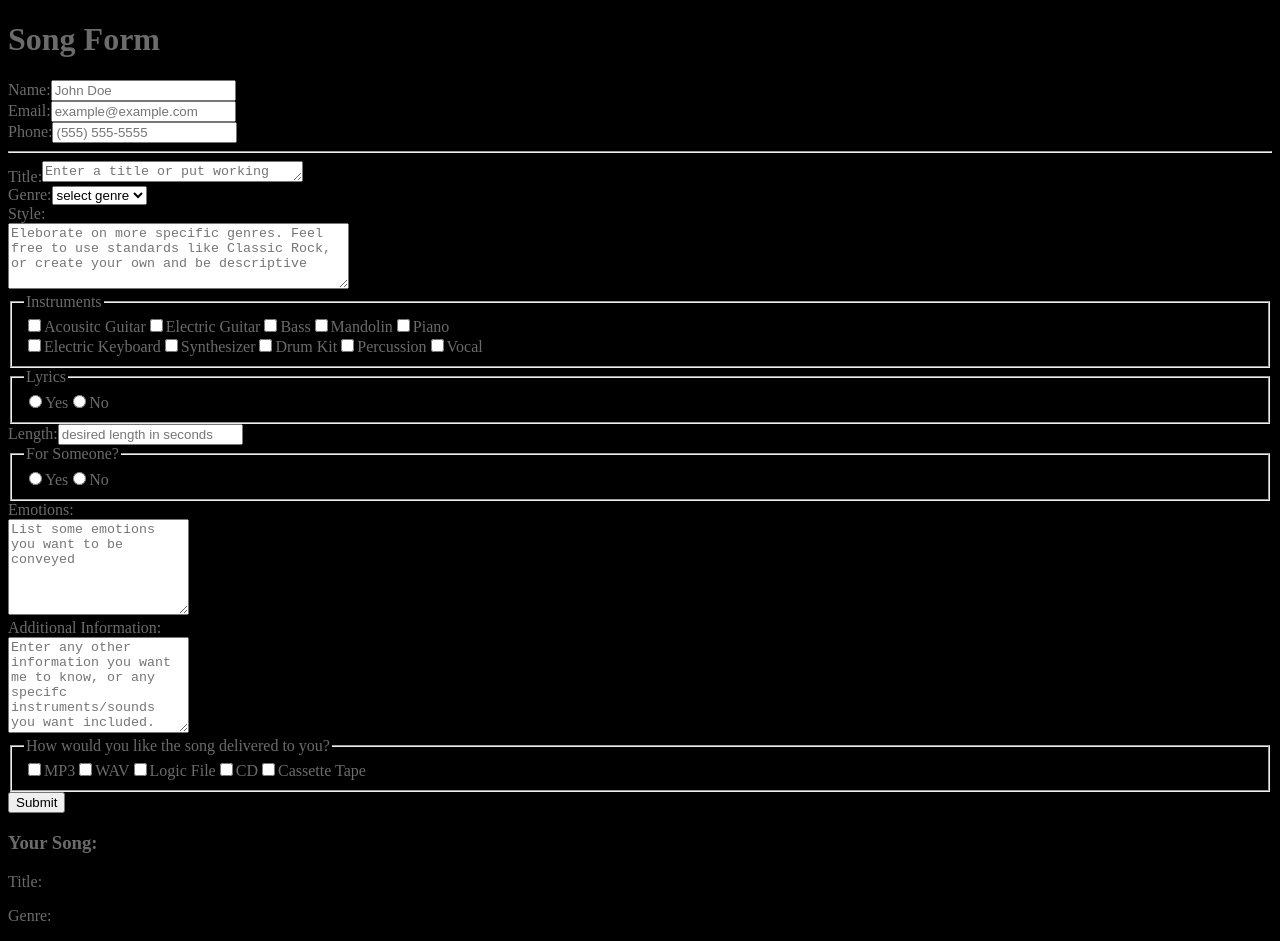
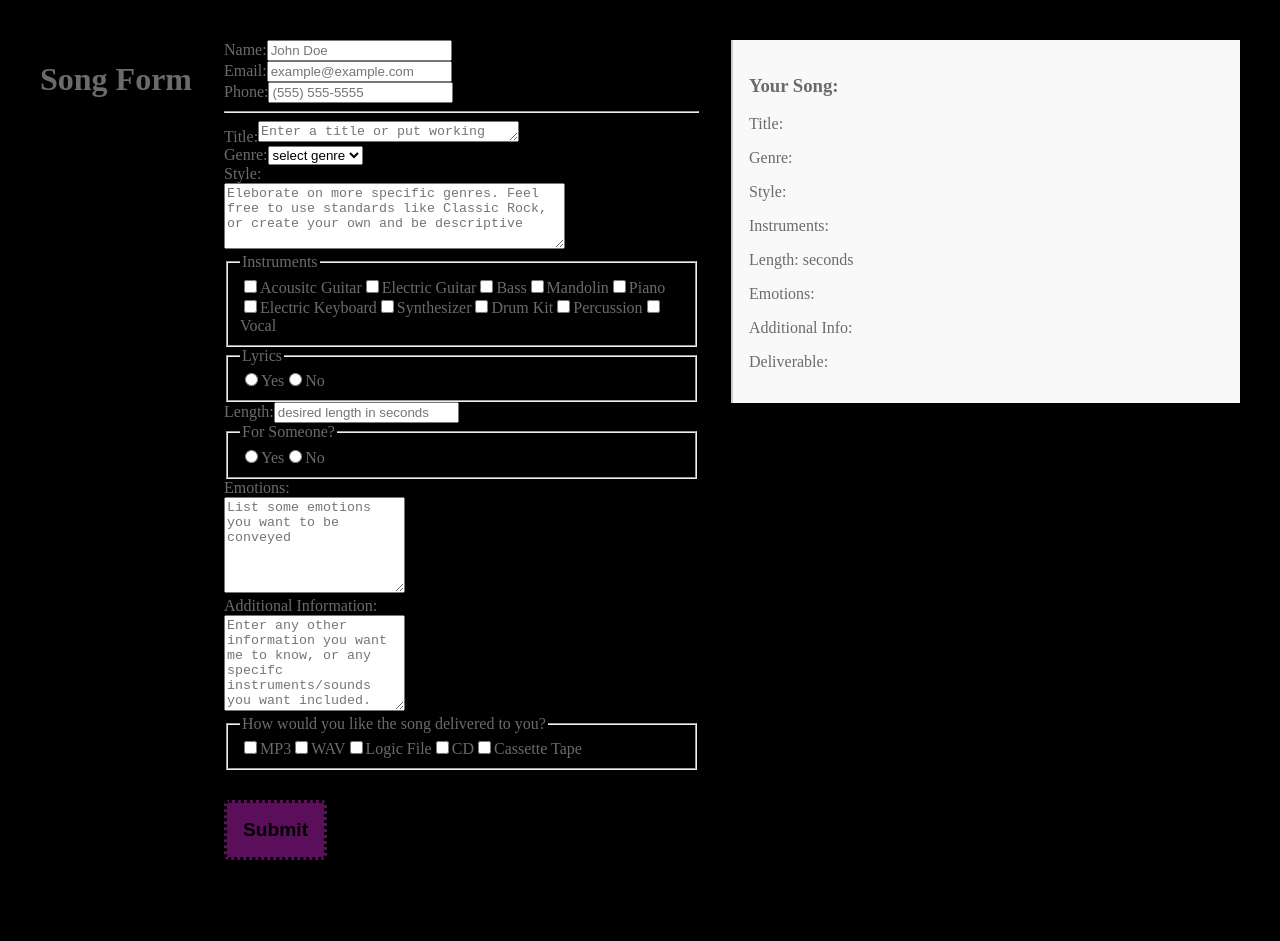
Before and after one commit to ColeSexton/final-U1-Cole-S, a React (Vite) app in the folder coles-webpage/: page /SongForm in a window 1280 px wide. Shown: the top 941 px of the page. After the commit the page ends 900 px from the top, so only its background shows below. Built offline with nearby package versions, Linux system fonts and the light colour scheme.

Commit message:
form with styling and submission button that navigates

```diff
--- a/coles-webpage/src/App.jsx
+++ b/coles-webpage/src/App.jsx
@@ -17,7 +17,7 @@ function App() {
         <Route path='/Bio' element={<Bio/>}/>
         <Route path='/SongForm' element={<SongForm/>}/>
         <Route path='/Generator' element={<Generator/>}/>
-        <Route path='/SongForm/Submission' element={<Submission/>}/>
+        <Route path='/Submission' element={<Submission/>}/>
       </Routes>
     </Router>
     </>
--- /dev/null
+++ b/coles-webpage/src/components/SongForm.css
@@ -0,0 +1,70 @@
+.songForm{
+  display: flex;
+  justify-content: space-between;
+  align-items: flex-start;
+  gap: 2rem;
+  padding: 2rem;
+}
+
+.formSelection,
+.previewSelection{
+    flex: 1;
+}
+
+.previewSelection{
+  padding: 1rem;
+  border-left: 2px solid #ccc;
+  background-color: #f9f9f9;
+}
+
+
+.previewInstruments{
+    display: flex;
+    flex-wrap: wrap;
+    gap: 1.5rem;
+    margin-top: 1rem;
+}
+
+.instrumentIcon{
+    display: flex;
+    flex-direction: column;
+    align-items: center;
+    width: 50px;
+    text-align: center;
+}
+
+.instrumentIcon:hover{
+    color: blueviolet;
+    transform: scale(1.05);
+    transition: transform 0.2s ease;
+}
+
+
+
+.instrumentIcon .instrumentLabel {
+  opacity: 0;
+  transition: opacity 0.2s;
+}
+
+.instrumentIcon:hover .instrumentLabel {
+  opacity: 1;
+}
+
+#submitButton{
+    margin-top: 30px;
+    padding: 1rem 1rem ;
+    background-color: #5b0f5b;
+    color: black;
+    font-size:larger;
+    font-weight: bolder;
+    border: dotted;
+    border-radius: 5px;
+
+
+}
+
+@media (max-width: 768px){
+    .songForm{
+        flex-direction: column;
+    }
+}
--- a/coles-webpage/src/components/SongForm.jsx
+++ b/coles-webpage/src/components/SongForm.jsx
@@ -3,6 +3,9 @@ import { FaGuitar, FaMicrophone } from "react-icons/fa";
 import { GiDrumKit, GiGuitarBassHead, GiGuitar, GiGrandPiano, GiPianoKeys, GiTambourine  } from "react-icons/gi";
 import { BiSolidPiano } from "react-icons/bi";
 import { LuGuitar } from "react-icons/lu";
+import "./SongForm.css";
+import { Link, useNavigate } from "react-router-dom";
+import { Navigate } from "react-router-dom";
 
 const SongForm = () =>{
 const [formData, setFormData] = useState({
@@ -71,13 +74,21 @@ const handleChange = (e) =>{
 }
 }
 
+const navigate =useNavigate();
+
+
+const handleSubmit = (event) => {
+    event.preventDefault();
+    navigate("/Submission");
+};
+
 
 
     return(
         <div className="songForm">
             <h1>Song Form</h1>
 
-            <form>
+            <form className="formSelection" onSubmit={handleSubmit}>
 
             <label for="name"> Name:
             <input type="text" id="name" name="name" placeholder= "John Doe" value={formData.name} onChange={handleChange} required></input>
@@ -90,18 +101,18 @@ const handleChange = (e) =>{
             <br />
 
             <label for="phone">Phone:
-            <input type="tel" id="phone" name="phone" placeholder="(555) 555-5555" value={formData.phone} onChange={handleChange}></input>
+            <input type="tel" id="phone" name="phone" placeholder="(555) 555-5555" value={formData.phone} onChange={handleChange} required></input>
             </label>
 
             <hr/>
 
             <label for="title">Title:
-            <textarea type="text" id="title" name="title" rows="1" cols="30" maxLength="100" placeholder="Enter a title or put working" value={formData.title} onChange={handleChange}></textarea>
+            <textarea type="text" id="title" name="title" rows="1" cols="30" maxLength="100" placeholder="Enter a title or put working" value={formData.title} onChange={handleChange} required></textarea>
             </label>
             <br />
 
             <label for="genre">Genre:
-                <select id="genre" name="genre" value={formData.genre} onChange={handleChange}>
+                <select id="genre" name="genre" value={formData.genre} onChange={handleChange} required>
                 <option value="">select genre</option>
                 <option value="pop">Pop</option>
                 <option value="rock">Rock</option>
@@ -114,11 +125,11 @@ const handleChange = (e) =>{
             <br />
 
             <label for="style">Style: <br />
-            <textarea type="text" id="style" name="style" rows="4" cols="40" maxLength="400" placeholder="Eleborate on more specific genres. Feel free to use standards like Classic Rock, or create your own and be descriptive " value={formData.style} onChange={handleChange}></textarea>
+            <textarea type="text" id="style" name="style" rows="4" cols="40" maxLength="400" placeholder="Eleborate on more specific genres. Feel free to use standards like Classic Rock, or create your own and be descriptive " value={formData.style} onChange={handleChange} required></textarea>
             </label>
             <br />
 
-            <fieldset className="insBoxes">
+            <fieldset className="insBoxes" required>
 
             <legend>Instruments </legend>
 
@@ -247,13 +258,13 @@ const handleChange = (e) =>{
                 maxLength="400"
                 placeholder="Type ideas, poems, lyrics, or say that you want me to write lyrics about soemthing!"
                 value={formData.lyricsText}
-                onChange={handleChange}></textarea>
+                onChange={handleChange} required></textarea>
                 )}
             </fieldset>
 
             <label for="length">
             Length:
-            <input type="number" id="length" name="length" placeholder="desired length in seconds" value={formData.length} onChange={handleChange} ></input>
+            <input type="number" id="length" name="length" placeholder="desired length in seconds" value={formData.length} onChange={handleChange} required ></input>
             </label>
 
             <fieldset>
@@ -280,14 +291,14 @@ const handleChange = (e) =>{
                         placeholder="Who is this song for? this can be a person, group, or project. Please explain!"
                         value={formData.forSomeoneExplain}
                         onChange={handleChange}
-                        ></textarea>
+                        required></textarea>
                     )}
             </fieldset>
 
             <label for="emotions">
                 Emotions:
                 <br />
-              <textarea type="text" id="emotions" name="emotions" rows="6" cols="20" maxLength="500" placeholder="List some emotions you want to be conveyed" value={formData.emotions} onChange={handleChange}></textarea>
+              <textarea type="text" id="emotions" name="emotions" rows="6" cols="20" maxLength="500" placeholder="List some emotions you want to be conveyed" value={formData.emotions} onChange={handleChange} required></textarea>
             </label>
             <br />
 
@@ -300,7 +311,7 @@ const handleChange = (e) =>{
 
             </label>
 
-            <fieldset>
+            <fieldset required>
                 <legend>How would you like the song delivered to you?</legend>
 
                     {bounceOptions.map((option) => (
@@ -317,21 +328,22 @@ const handleChange = (e) =>{
                     ))}
             </fieldset>
 
-            <button>Submit</button>
+            <button type="submit" id="submitButton">Submit</button>
+
             </form>
 
-            <div>
+            <div className="previewSelection">
                 <h3>Your Song:</h3>
-                <p>Title: {formData.title}</p>
+                <p id="titleP">Title: {formData.title}</p>
                 <p>Genre: {formData.genre}</p>
                 <p>Style: {formData.style}</p>
 
                     <div className="previewInstruments">
                     Instruments: <br />
                     {formData.instruments.map((instrument)=>(
-                        <span className="instrument-icon" key={instrument} style={{marginRight: "10px"}}>
+                        <span className="instrumentIcon" key={instrument} style={{marginRight: "10px"}}>
                             {instrumentIcons[instrument] || instrument}
-                             <div className="instrument-label">{instrument}</div>
+                             <div className="instrumentLabel">{instrument}</div>
                         </span>
                     ))}
 
@@ -339,7 +351,7 @@ const handleChange = (e) =>{
 
                 {formData.lyricsIncluded === "yes" && <p>Lyrics: {formData.lyricsText}</p> }
 
-                <p>Length: {formData.length}</p>
+                <p>Length: {formData.length} seconds</p>
 
                 {formData.forSomeone === "yes" && <p>This is for: {formData.forSomeoneExplain}</p>}
 
```
